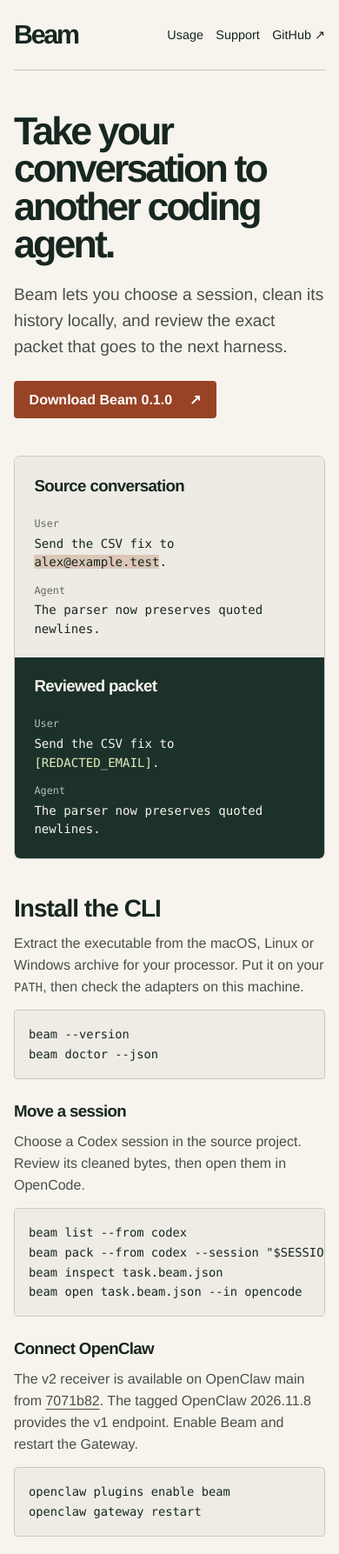
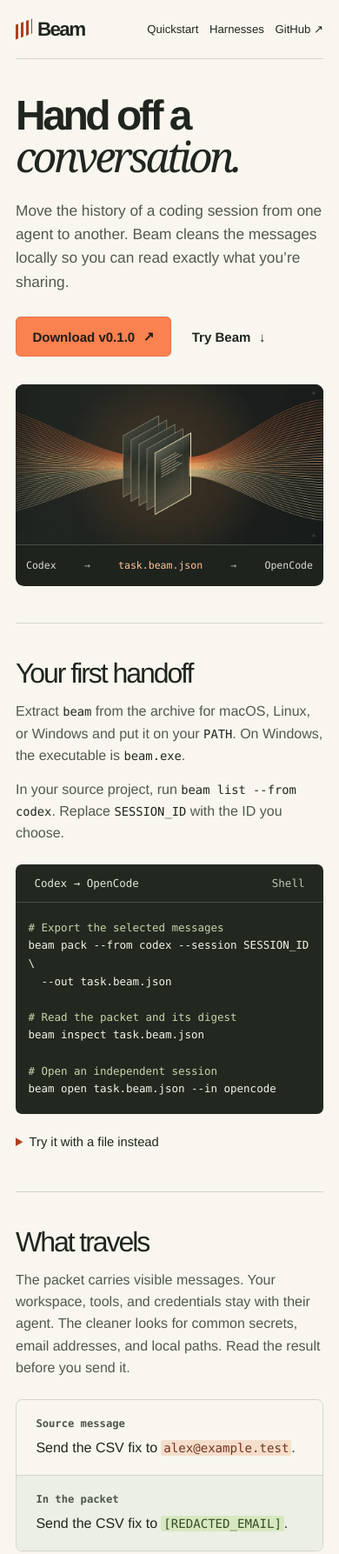
Before and after one commit to openclaw/beam, a plain HTML site: page site/index.html in a window 390 px wide. Shown: the top 1787 px of the page at 87% size. Drawn offline with Linux system fonts and the light colour scheme.

Commit message:
docs: redesign the Beam README and project site around a first handoff (#6)

```diff
--- a/site/beam.css
+++ b/site/beam.css
@@ -1,59 +1,101 @@
 :root {
   color-scheme: light;
+  --paper: #f8f6ef;
+  --ink: #20251f;
+  --muted: #52594f;
+  --line: #d5d5c8;
+  --accent: #af3e1c;
+  --orange: #fa8150;
+  --mono: ui-monospace, "SFMono-Regular", Consolas, "Liberation Mono", monospace;
   font-family: "Helvetica Neue", Helvetica, Arial, sans-serif;
-  color: #172620;
-  background: #f7f4ed;
-  --line: #c9c9bd;
-  --muted: #494f48;
-  --accent: #984326;
-  --mono: ui-monospace, "SFMono-Regular", Consolas, monospace;
+  color: var(--ink);
+  background: var(--paper);
 }
 * { box-sizing: border-box; }
-body { margin: 0 auto; width: min(100% - 3rem, 65rem); }
-a { color: inherit; text-underline-offset: .23em; }
-a:hover { color: var(--accent); }
-a:focus-visible { outline: 3px solid #145e87; outline-offset: 4px; }
-header, footer, nav, .links { display: flex; align-items: center; gap: 1.4rem; }
-header, footer { justify-content: space-between; padding: 1.4rem 0; }
-header { border-bottom: 1px solid var(--line); }
-.wordmark { font-size: 1.9rem; font-weight: 800; letter-spacing: -.075em; }
-header a, footer a, .button { text-decoration: none; }
-nav a, footer { font-size: .9rem; }
-section { scroll-margin-top: 2rem; }
-.intro { padding: clamp(3rem, 7vw, 6rem) 0 2.7rem; }
-h1 { margin: 0; max-width: 13.2em; font-size: clamp(2.8rem, 7.4vw, 6.15rem); line-height: .97; letter-spacing: -.065em; font-weight: 650; }
-p { color: var(--muted); line-height: 1.55; margin: .75rem 0 0; max-width: 49rem; }
-.intro p { max-width: 38rem; font-size: 1.2rem; margin: 1.35rem 0 1.55rem; }
-.button { display: inline-flex; gap: 1.25rem; align-items: center; color: white; background: var(--accent); padding: .75rem 1.1rem; border-radius: .25rem; font-weight: 600; }
-.button:hover { background: #763018; color: #fff; }
-.example { display: grid; grid-template-columns: repeat(2, minmax(0, 1fr)); border: 1px solid var(--line); border-radius: .45rem; overflow: hidden; }
-.sample { padding: 1.4rem; background: #edebe3; }
-.sample.clean { background: #1c312a; color: #f7f4ed; }
-h2, h3 { letter-spacing: -.035em; margin: 0; font-weight: 620; }
-h2 { font-size: 1.75rem; }
-h3, .sample h2 { font-size: 1.17rem; }
-dl { margin: 1.5rem 0 0; font-family: var(--mono); font-size: .88rem; line-height: 1.5; }
-dt { color: #62685d; margin-top: .85rem; font-size: .74rem; }
-.clean dt { color: #b5c4b5; }
-dd { margin: .2rem 0 0; overflow-wrap: anywhere; }
-mark, .clean strong { color: inherit; font-weight: inherit; background: #dcc7b8; }
-.clean strong { color: #e3edba; background: transparent; }
-.use { display: grid; grid-template-columns: 1fr 1.8fr; align-items: center; column-gap: 2.5rem; row-gap: 1.4rem; }
-.use, #support { padding: 2.6rem 0; border-bottom: 1px solid var(--line); }
-pre { min-width: 0; overflow-x: auto; margin: 0; padding: 1rem; border: 1px solid var(--line); border-radius: .25rem; background: #eeece5; }
-pre, code { font-family: var(--mono); font-size: .86rem; line-height: 1.65; }
-.links { flex-wrap: wrap; margin-top: 1.3rem; }
-table { border-collapse: collapse; width: 100%; margin-top: 1.4rem; text-align: left; line-height: 1.45; }
-th, td { vertical-align: top; padding: .75rem .85rem .75rem 0; border-bottom: 1px solid var(--line); }
-tbody th { width: 32%; font-weight: 560; }
-.fixture-matrix { overflow-x: auto; }
-.fixture-matrix table { min-width: 34rem; }
-.fixture-matrix tbody th { width: auto; }
-footer { color: var(--muted); }
-@media (max-width: 42rem) {
-  body { width: min(100% - 2rem, 65rem); }
-  header, nav, .links { gap: .9rem; }
-  .example, .use { grid-template-columns: minmax(0, 1fr); }
-  .use { row-gap: .85rem; }
-  .use > div:not(:first-child) { margin-top: .8rem; }
+body, h1, h2, h3, p, pre, figure { margin: 0; }
+.wrap { width: min(77rem, calc(100% - clamp(2.25rem, 9vw, 9rem))); margin-inline: auto; }
+a { color: inherit; text-decoration-thickness: 1px; text-underline-offset: .25em; }
+a:hover, summary:hover { color: var(--accent); }
+:focus-visible { outline: 3px solid #25716f; outline-offset: 4px; }
+.skip { position: absolute; top: .55rem; left: .55rem; padding: .65rem .9rem; background: white; z-index: 2; transform: translateY(-170%); }
+.skip:focus { transform: none; }
+.masthead, footer, nav, .brand, .actions { display: flex; align-items: center; }
+.masthead, footer { justify-content: space-between; gap: 1rem; }
+.masthead { min-height: 5.1rem; border-bottom: 1px solid var(--line); }
+.brand { gap: .62rem; font-size: 1.58rem; font-weight: 750; letter-spacing: -.075em; text-decoration: none; }
+.brand-mark { width: 1.42rem; height: 1.21rem; transform: skewY(-20deg); background: repeating-linear-gradient(90deg, currentColor 0 3px, transparent 3px 6px); color: var(--accent); }
+nav { flex-wrap: wrap; gap: clamp(1rem, 2.8vw, 2.4rem); }
+nav a { font-size: .91rem; font-weight: 550; text-decoration: none; }
+.masthead nav a { padding-block: .8rem; }
+nav a:hover, .text-action:hover { text-decoration: underline; }
+.hero { display: grid; grid-template-columns: .95fr 1.05fr; align-items: center; gap: clamp(2rem, 5vw, 5.5rem); padding-block: clamp(3.4rem, 7vw, 7rem); }
+h1 { font-size: clamp(3.4rem, 6.3vw, 6.6rem); line-height: .97; letter-spacing: -.072em; font-weight: 650; }
+h1 em { font-family: Georgia, "Times New Roman", serif; font-weight: 400; letter-spacing: -.073em; }
+p { line-height: 1.58; color: var(--muted); }
+.hero-copy p { font-size: clamp(1.08rem, 1.45vw, 1.27rem); max-width: 35ch; margin-top: 1.45rem; }
+.actions { flex-wrap: wrap; gap: 1.5rem; margin-top: 1.65rem; }
+.button, .text-action { display: inline-flex; align-items: center; gap: .6rem; font-size: .94rem; font-weight: 650; }
+.button { color: #211c17; background: var(--orange); border: 1px solid #e57547; border-radius: .35rem; padding: .8rem 1.15rem; text-decoration: none; }
+.button:hover { color: #151912; background: #ff946a; }
+.text-action { text-decoration: none; }
+.handoff { min-width: 0; background: #1e231e; color: #f4f1de; border-radius: .6rem; overflow: hidden; }
+.optics { aspect-ratio: 1.92; background: #1e231e url("beam-cover.webp") right center / auto 100% no-repeat; }
+.handoff figcaption { display: flex; justify-content: space-between; align-items: center; gap: .4rem; border-top: 1px solid #484d42; padding: .95rem clamp(.75rem, 2vw, 1.55rem); color: #dadccf; font: .82rem/1.4 var(--mono); }
+.handoff figcaption code { color: #ffc398; }
+.handoff figcaption [aria-hidden] { color: #aeb3a5; }
+.section { display: grid; grid-template-columns: minmax(0, .82fr) minmax(0, 1.4fr); gap: clamp(2rem, 6vw, 7rem); padding-block: clamp(2.5rem, 5vw, 4.6rem); border-top: 1px solid var(--line); scroll-margin-top: 1.2rem; }
+.section-heading h2 { font-size: clamp(2rem, 3.35vw, 3.45rem); font-weight: 570; letter-spacing: -.064em; line-height: 1.08; }
+.section-heading p { max-width: 38ch; margin-top: .85rem; }
+.section-heading .text-action { margin-top: 1rem; }
+code, pre { font-family: var(--mono); }
+p code { color: var(--ink); font-size: .86em; overflow-wrap: anywhere; }
+pre { font-size: clamp(.78rem, 1.1vw, .93rem); line-height: 1.65; white-space: pre-wrap; overflow-wrap: anywhere; tab-size: 2; }
+.terminal { color: #f2f3e8; background: #222820; border-radius: .45rem; }
+.terminal-head { display: flex; align-items: center; justify-content: space-between; gap: .5rem; padding: .8rem 1.35rem; border-bottom: 1px solid #4b5044; color: #e2e8d6; font: .78rem/1.4 var(--mono); }
+.terminal-head span:last-child { color: #bfc4b5; }
+.terminal pre, .plain-code { padding: 1.15rem clamp(.9rem, 2vw, 1.4rem); }
+.terminal .comment { color: #c8d4a9; }
+.inline-details { margin-top: 1rem; font-size: .92rem; }
+summary { cursor: pointer; width: fit-content; font-weight: 560; line-height: 1.55; padding-block: .3rem; }
+summary::marker { color: var(--accent); }
+details p, details pre, details h3 { margin-block: .85rem; }
+details pre, .plain-code { background: #eeeee4; border: 1px solid var(--line); border-radius: .4rem; }
+details pre { padding: 1rem; }
+.plain-code .comment { color: #56634a; }
+.comparison { align-self: start; border: 1px solid var(--line); border-radius: .45rem; overflow: hidden; }
+.comparison > div { padding: 1.15rem 1.4rem; }
+.comparison > div + div { background: #ecefe4; border-top: 1px solid var(--line); }
+.comparison h3 { color: #4b5647; font: 600 .76rem/1.5 var(--mono); }
+.comparison p { margin-top: .35rem; color: var(--ink); }
+.comparison mark, .comparison strong { padding: .08em .2em; border-radius: .12rem; color: #73331d; background: #f5decc; font: .88em/1.55 var(--mono); overflow-wrap: anywhere; }
+.comparison strong { background: #d7e8c1; color: #334c28; }
+table { width: 100%; border-collapse: collapse; text-align: left; }
+th, td { padding: .78rem .8rem .78rem 0; vertical-align: top; border-bottom: 1px solid var(--line); line-height: 1.48; }
+thead th { padding-top: 0; font: 550 .76rem/1.5 var(--mono); color: var(--muted); }
+tbody th { font-size: .95rem; font-weight: 630; }
+tbody td { color: var(--muted); font-size: .95rem; }
+.harness-table tbody th { width: 29%; }
+.fixture-matrix { max-width: 100%; overflow-x: auto; padding-bottom: .4rem; }
+.fixture-matrix table { min-width: 35rem; }
+.fixture-matrix th, .fixture-matrix td { font-size: .82rem; }
+footer { border-top: 1px solid var(--line); padding-block: 1.6rem 2.4rem; }
+footer nav a { color: var(--muted); font-size: .86rem; }
+@media (max-width: 50rem) {
+  .hero { grid-template-columns: 1fr; gap: 2rem; }
+  .hero-copy p { max-width: 44ch; }
+  .handoff { width: 100%; max-width: 39rem; }
+  .section { grid-template-columns: minmax(0, 1fr); gap: 1.5rem; }
+  .section-heading p { max-width: 56ch; }
 }
+@media (max-width: 31rem) {
+  .masthead { min-height: 4.25rem; }
+  .brand { font-size: 1.4rem; gap: .4rem; }
+  .brand-mark { width: 1.17rem; height: 1.04rem; }
+  .masthead nav { gap: .8rem; }
+  nav a { font-size: .82rem; }
+  .hero { padding-block: 2.65rem; }
+  h1 { font-size: clamp(3rem, 12.2vw, 3.7rem); }
+  .handoff figcaption { font-size: .72rem; }
+  .harness-table tbody th { width: 33%; }
+  footer { flex-direction: column; align-items: start; }
+}
--- a/site/index.html
+++ b/site/index.html
@@ -3,79 +3,125 @@
 <head>
   <meta charset="utf-8">
   <meta name="viewport" content="width=device-width, initial-scale=1">
-  <meta name="theme-color" content="#f7f4ed">
-  <meta name="description" content="Beam is a local CLI for moving reviewed conversation history between coding agents.">
-  <title>Beam · Portable coding conversations</title>
+  <meta name="theme-color" content="#f8f6ef">
+  <meta name="description" content="Move a reviewed conversation from one coding agent to another. Beam cleans the history locally and packages the messages you choose.">
+  <meta property="og:title" content="Beam · Conversation handoffs for coding agents">
+  <meta property="og:description" content="Pack a session, inspect its messages, and open a copy in another agent.">
+  <meta property="og:image" content="https://openclaw.github.io/beam/beam-cover.webp">
+  <title>Beam · Conversation handoffs for coding agents</title>
   <link rel="stylesheet" href="beam.css">
 </head>
-<body>
-  <header>
-    <a class="wordmark" href="#top">Beam</a>
+<body id="top">
+  <a class="skip" href="#main">Skip to content</a>
+  <header class="masthead wrap">
+    <a class="brand" href="#top" aria-label="Beam home"><span class="brand-mark" aria-hidden="true"></span>Beam</a>
     <nav aria-label="Project">
-      <a href="#usage">Usage</a>
-      <a href="#support">Support</a>
-      <a href="https://github.com/openclaw/beam">GitHub ↗</a>
+      <a href="#usage">Quickstart</a>
+      <a href="#support">Harnesses</a>
+      <a class="repo" href="https://github.com/openclaw/beam">GitHub <span aria-hidden="true">↗</span></a>
     </nav>
   </header>
-  <main id="top">
-    <section class="intro" aria-labelledby="title">
-      <h1 id="title">Take your conversation to another coding agent.</h1>
-      <p>Beam lets you choose a session, clean its history locally, and review the exact packet that goes to the next harness.</p>
-      <a class="button" href="https://github.com/openclaw/beam/releases/tag/v0.1.0">Download Beam 0.1.0 <span aria-hidden="true">↗</span></a>
+  <main id="main" tabindex="-1">
+    <section class="hero wrap" aria-labelledby="title">
+      <div class="hero-copy">
+        <h1 id="title">Hand off a<br><em>conversation.</em></h1>
+        <p>Move the history of a coding session from one agent to another. Beam cleans the messages locally so you can read exactly what you’re sharing.</p>
+        <div class="actions">
+          <a class="button" href="https://github.com/openclaw/beam/releases/tag/v0.1.0">Download v0.1.0 <span aria-hidden="true">↗</span></a>
+          <a class="text-action" href="#usage">Try Beam <span aria-hidden="true">↓</span></a>
+        </div>
+      </div>
+      <figure class="handoff">
+        <div class="optics" aria-hidden="true"></div>
+        <figcaption><span>Codex</span><span aria-hidden="true">→</span><code>task.beam.json</code><span aria-hidden="true">→</span><span>OpenCode</span></figcaption>
+      </figure>
     </section>
-    <section class="example" aria-label="Synthetic cleaning example">
-      <div class="sample">
-        <h2>Source conversation</h2>
-        <dl><dt>User</dt><dd>Send the CSV fix to <mark>alex@example.test</mark>.</dd>
-        <dt>Agent</dt><dd>The parser now preserves quoted newlines.</dd></dl>
+
+    <section class="section workflow wrap" id="usage" aria-labelledby="usage-title">
+      <div class="section-heading">
+        <h2 id="usage-title">Your first handoff</h2>
+        <p>Extract <code>beam</code> from the archive for macOS, Linux, or Windows and put it on your <code>PATH</code>. On Windows, the executable is <code>beam.exe</code>.</p>
+        <p>In your source project, run <code>beam list --from codex</code>. Replace <code>SESSION_ID</code> with the ID you choose.</p>
       </div>
-      <div class="sample clean">
-        <h2>Reviewed packet</h2>
-        <dl><dt>User</dt><dd>Send the CSV fix to <strong>[REDACTED_EMAIL]</strong>.</dd>
-        <dt>Agent</dt><dd>The parser now preserves quoted newlines.</dd></dl>
+      <div>
+        <div class="terminal">
+          <div class="terminal-head"><span>Codex → OpenCode</span><span>Shell</span></div>
+          <pre><code><span class="comment"># Export the selected messages</span>
+beam pack --from codex --session SESSION_ID \
+  --out task.beam.json
+
+<span class="comment"># Read the packet and its digest</span>
+beam inspect task.beam.json
+
+<span class="comment"># Open an independent session</span>
+beam open task.beam.json --in opencode</code></pre>
+        </div>
+        <details class="inline-details"><summary>Try it with a file instead</summary>
+          <p>These commands use only Beam and a POSIX shell.</p>
+          <pre><code>printf '%s\n' 'Keep quoted newlines in the CSV parser.' |
+  beam pack --from file --session - --out sample.beam.json
+beam render sample.beam.json</code></pre>
+        </details>
       </div>
     </section>
-    <section class="use" id="usage" aria-labelledby="usage-title">
-      <div><h2 id="usage-title">Install the CLI</h2><p>Extract the executable from the macOS, Linux or Windows archive for your processor. Put it on your <code>PATH</code>, then check the adapters on this machine.</p></div>
-      <pre><code>beam --version
-beam doctor --json</code></pre>
-      <div><h3>Move a session</h3><p>Choose a Codex session in the source project. Review its cleaned bytes, then open them in OpenCode.</p></div>
-      <pre><code>beam list --from codex
-beam pack --from codex --session "$SESSION_ID" --out task.beam.json
-beam inspect task.beam.json
-beam open task.beam.json --in opencode</code></pre>
-      <div><h3>Connect OpenClaw</h3><p>The v2 receiver is available on OpenClaw main from <a href="https://github.com/openclaw/openclaw/commit/7071b82bac28e93782cb56ba4559aaab0bebe049">7071b82</a>. The tagged OpenClaw 2026.11.8 provides the v1 endpoint. Enable Beam and restart the Gateway.</p></div>
-      <pre><code>openclaw plugins enable beam
-openclaw gateway restart</code></pre>
-      <div><h3>Share a reviewed packet</h3><p>On your machine, use the Gateway’s URL. Add <code>--cloudflare-login</code> for Cloudflare Access with the installed <code>cloudflared</code> helper. Supply a separate Gateway bearer through <code>BEAM_AUTH_TOKEN</code> when required.</p></div>
-      <pre><code>beam share task.beam.json --to https://gateway.example \
-  --cloudflare-login</code></pre>
+
+    <section class="section privacy wrap" aria-labelledby="privacy-title">
+      <div class="section-heading">
+        <h2 id="privacy-title">What travels</h2>
+        <p>The packet carries visible messages. Your workspace, tools, and credentials stay with their agent. The cleaner looks for common secrets, email addresses, and local paths. Read the result before you send it.</p>
+      </div>
+      <div class="comparison" aria-label="Example email redaction">
+        <div><h3>Source message</h3><p>Send the CSV fix to <mark>alex@example.test</mark>.</p></div>
+        <div><h3>In the packet</h3><p>Send the CSV fix to <strong>[REDACTED_EMAIL]</strong>.</p></div>
+      </div>
     </section>
-    <section id="support" aria-labelledby="support-title">
-      <h2 id="support-title">Harness support</h2>
-      <p>Check <code>beam doctor --json</code> for the operations available on your machine. These versions have been exercised with synthetic conversations.</p>
-      <table>
-        <thead><tr><th scope="col">Harness</th><th scope="col">Verified behavior</th></tr></thead>
-        <tbody>
-          <tr><th scope="row">Codex 0.172.0 and OpenCode 1.19.6</th><td>Export a selected session, copy it in either direction and reopen it. Sending a new instruction is a separate operation.</td></tr>
-          <tr><th scope="row">Claude Code 2.1.296 and Pi 0.83.0</th><td>Stage a reference without starting a model turn. After an explicit prompt, Beam read the question and answer from the new native session.</td></tr>
-          <tr><th scope="row">Gemini CLI 0.45.0</th><td>Load a staged session file, then complete login in Gemini. The CLI assigned a new session ID before login.</td></tr>
-          <tr><th scope="row">acpx 0.22.0</th><td>Read a selected ACP session and stage a reference. Continue manually in the target agent. Bound sends require an acpx version that can verify the selected record.</td></tr>
-          <tr><th scope="row">OpenClaw 2026.6.11</th><td>Export the selected session through an authenticated Gateway. The wrong-token profile was denied. History without completeness evidence is marked truncated.</td></tr>
-          <tr><th scope="row">OpenClaw main receiver</th><td>A guest opened private Beam links and continued once in Chromium. Disabling Beam cleared the transcript and removed the route on the same connection. In a separate retry test, the original send and two retries produced one model turn in total. <a href="https://github.com/openclaw/beam/blob/main/docs/standalone-beam.md#qualification-on-openclaw-main">Installed Gateway tests ↗</a></td></tr>
-          <tr><th scope="row">OpenClaw with the Codex plugin</th><td>Two installed Gateway builds mirrored a selected native Codex 0.169.0 session on Linux. The publisher rotated credentials and resumed updates. A teammate could read the session, and releasing it stopped future updates. The source Gateway needs the separately installed <code>@openclaw/codex</code> plugin. The receiver only needs Beam enabled. <a href="https://github.com/openclaw/beam/blob/602ac10dfcd9c0595196f58893f62bba1430a24f/conformance/e2e/codex_mirror_test.go">Integration test ↗</a></td></tr>
-          <tr><th scope="row">Local file</th><td>Read a selected UTF-8 file or render a Markdown reference for manual import.</td></tr>
-        </tbody>
-      </table>
-      <!-- adapter fixture results -->
-      <div class="links">
-        <a href="https://github.com/openclaw/beam/releases">Releases ↗</a>
-        <a href="https://github.com/openclaw/beam/blob/main/docs/standalone-beam.md">Protocol design ↗</a>
-        <a href="https://github.com/openclaw/beam/blob/main/schema/packet-v2.schema.json">Packet schema ↗</a>
-        <a href="https://github.com/openclaw/beam/blob/main/integrations/skill/SKILL.md">Agent skill ↗</a>
+
+    <section class="section wrap support" id="support" aria-labelledby="support-title">
+      <div class="section-heading">
+        <h2 id="support-title">Harness support</h2>
+        <p>Opening a copy or staging a reference starts zero model turns. Give the destination a new instruction when you want a reply. Run <code>beam doctor --json</code> to check your installation.</p>
+      </div>
+      <div>
+        <table class="harness-table"><thead><tr><th scope="col">Harness</th><th scope="col">What you can do</th></tr></thead>
+          <tbody>
+            <tr><th scope="row">Codex</th><td>Export a thread or open a new one with the packet in model context. Earlier turns do not appear individually in the UI.</td></tr>
+            <tr><th scope="row">OpenCode</th><td>Export a session or open a new one with the history in a single reference message.</td></tr>
+            <tr><th scope="row">Claude Code · Pi</th><td>Export selected history or stage a reference for the first explicit instruction.</td></tr>
+            <tr><th scope="row">Gemini CLI</th><td>Import a staged session file, then finish login in Gemini.</td></tr>
+            <tr><th scope="row">acpx 0.22.0</th><td>Read a selected ACP session and stage a reference. Continue manually in the target agent.</td></tr>
+            <tr><th scope="row">OpenClaw</th><td>Export a selected Gateway session or share a packet with an enabled receiver. The Gateway checks each caller’s access.</td></tr>
+            <tr><th scope="row">Local file</th><td>Pack selected text or render Markdown to attach in another tool.</td></tr>
+          </tbody>
+        </table>
+        <details class="inline-details"><summary>Tested versions and fixture results</summary>
+          <p>The <a href="https://github.com/openclaw/beam/blob/main/docs/standalone-beam.md#out-of-box-harness-coverage">versioned harness tests</a> cover native copies, staged references, and manual imports. The <a href="https://github.com/openclaw/beam/blob/main/docs/standalone-beam.md#qualification-on-openclaw-main">Gateway tests</a> cover private links, credential rotation, restart, and release.</p>
+          <!-- adapter fixture results -->
+        </details>
+      </div>
+    </section>
+
+    <section class="section wrap connect" aria-labelledby="gateway-title">
+      <div class="section-heading">
+        <h2 id="gateway-title">Connect OpenClaw</h2>
+        <p>Enable Beam on the receiving Gateway. For a v2 receiver, share the file using your Gateway URL and its bearer credential in <code>BEAM_AUTH_TOKEN</code>.</p>
+        <a class="text-action" href="https://docs.openclaw.ai/plugins/beam">OpenClaw setup <span aria-hidden="true">↗</span></a>
+      </div>
+      <div>
+        <pre class="plain-code"><code><span class="comment"># On the receiving Gateway</span>
+openclaw plugins enable beam
+openclaw gateway restart
+
+<span class="comment"># On the machine holding the packet</span>
+beam share task.beam.json --to https://gateway.example</code></pre>
+        <details class="inline-details"><summary>Cloudflare Access and receiver versions</summary>
+          <p>Add <code>--cloudflare-login</code> to sign in through <code>cloudflared</code>. The Gateway still checks its own credential. The <a href="https://github.com/openclaw/beam#share-with-openclaw">README</a> covers service tokens and existing Access tokens.</p>
+          <p>OpenClaw 2026.11.8 serves v1. The v2 receiver is on <a href="https://github.com/openclaw/openclaw/commit/7071b82bac28e93782cb56ba4559aaab0bebe049">OpenClaw main from 7071b82</a>. For a v1 receiver, <a href="https://github.com/openclaw/beam/blob/main/docs/standalone-beam.md#operator-experience">prepare and review a v1 projection</a> before sharing.</p>
+        </details>
       </div>
     </section>
   </main>
-  <footer><span>Beam</span><a href="https://github.com/openclaw/beam/blob/main/LICENSE">MIT license</a></footer>
+  <footer class="wrap"><a class="brand" href="#top"><span class="brand-mark" aria-hidden="true"></span>Beam</a>
+    <nav aria-label="Resources"><a href="https://github.com/openclaw/beam#on-the-main-branch">Tools on main</a><a href="https://github.com/openclaw/beam/tree/main/schema">Schemas</a><a href="https://github.com/openclaw/beam/blob/main/integrations/skill/SKILL.md">Agent skill</a><a href="https://github.com/openclaw/beam/blob/main/LICENSE">MIT</a></nav>
+  </footer>
 </body>
 </html>
```
Also changed, not shown: site/beam-cover.webp (added), 1 other file.
